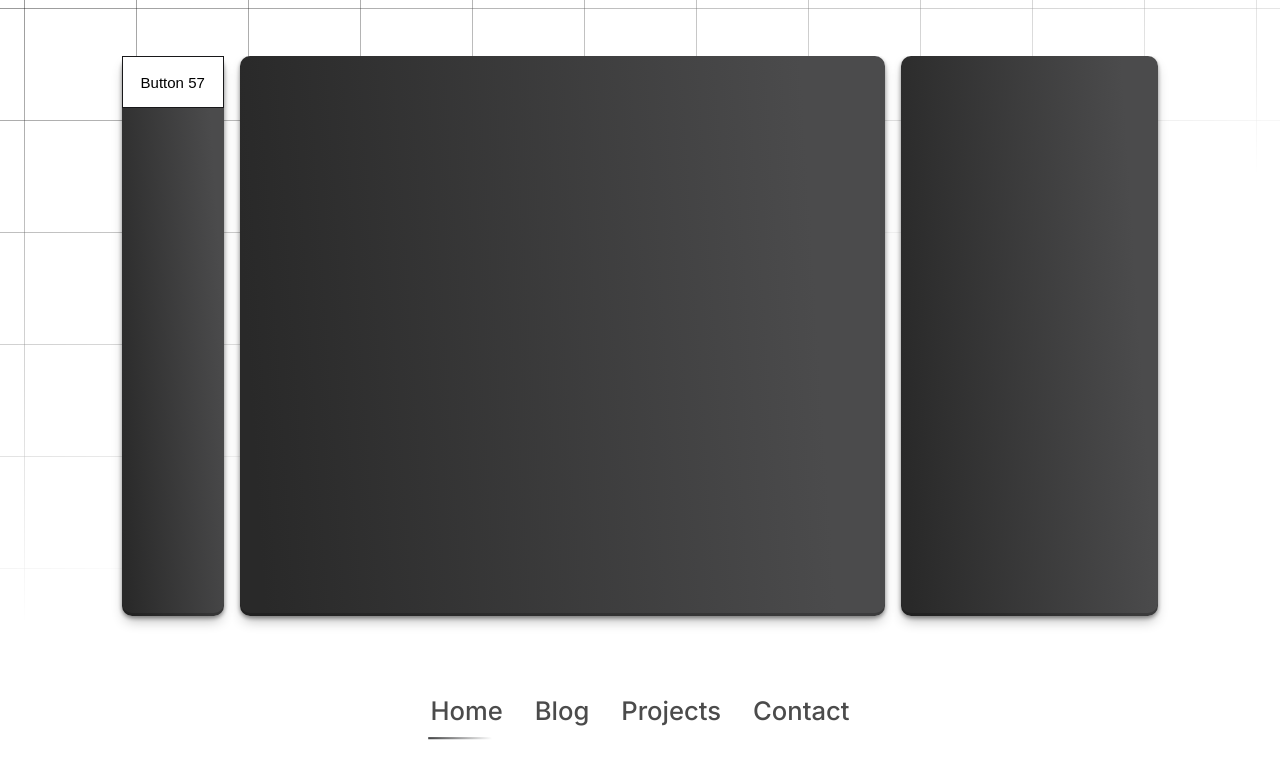
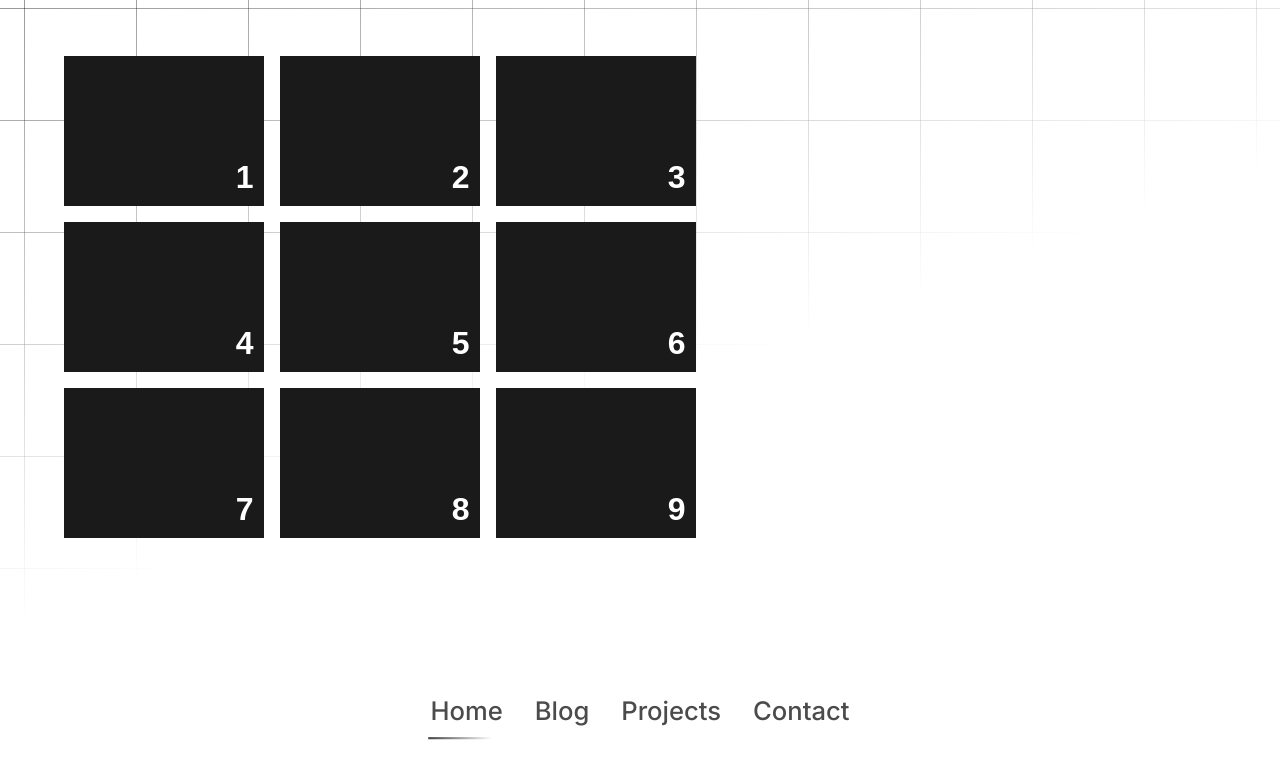
Before and after one commit to utkuoylum/oylumpersonal, a Next.js app: page / in a window 1280 px wide. Shown: the top 778 px of the page. Built offline with nearby package versions, Linux system fonts and the light colour scheme.

Commit message:
highlighted cards

```diff
--- a/src/app/page.js
+++ b/src/app/page.js
@@ -9,6 +9,7 @@ import SlidingCards from "@/components/SlidingCards/SlidingCards";
 import BioPage from "@/components/BioPage/BioPage";
 import LEDBoard from "@/components/Ledboard/Ledboard";
 import Button from "@/components/Button/Button";
+import HighlightCards from "@/components/HighlightCards/HighlightCards";
 
 export default function Home() {
   const [isLoading, setIsLoading] = useState(true);
@@ -27,13 +28,14 @@ export default function Home() {
       {/* <GridLayout /> */}
       {/* <SlidingCards /> */}
       {/* <LEDBoard /> */}
-      <div className={styles.gridContainer}>
+      {/* <div className={styles.gridContainer}>
         <div className={styles.gridCol}>
           <Button />
         </div>
         <div className={styles.gridCol}></div>
         <div className={styles.gridCol}></div>
-      </div>
+      </div> */}
+      <HighlightCards />
 
     </main>
   );
--- /dev/null
+++ b/src/components/HighlightCards/HighlightCards.jsx
@@ -0,0 +1,36 @@
+import { useEffect } from 'react';
+import styles from './HighlightCards.module.css'
+
+export default function HighlightCards() {
+
+
+    useEffect(() => {
+        const updateCursor = ({ x, y }) => {
+          document.documentElement.style.setProperty('--x', x);
+          document.documentElement.style.setProperty('--y', y);
+        };
+
+        document.body.addEventListener('pointermove', updateCursor);
+
+        // Cleanup event listener on component unmount
+        return () => {
+          document.body.removeEventListener('pointermove', updateCursor);
+        };
+      }, []);
+
+      return (
+        <main className={styles.main}>
+          <ul className={styles.ul}>
+            <li className={styles.card}><span className={styles.span}>1</span></li>
+            <li className={styles.card}><span className={styles.span}>2</span></li>
+            <li className={styles.card}><span className={styles.span}>3</span></li>
+            <li className={styles.card}><span className={styles.span}>4</span></li>
+            <li className={styles.card}><span className={styles.span}>5</span></li>
+            <li className={styles.card}><span className={styles.span}>6</span></li>
+            <li className={styles.card}><span className={styles.span}>7</span></li>
+            <li className={styles.card}><span className={styles.span}>8</span></li>
+            <li className={styles.card}><span className={styles.span}>9</span></li>
+          </ul>
+        </main>
+      );
+}
--- /dev/null
+++ b/src/components/HighlightCards/HighlightCards.module.css
@@ -0,0 +1,65 @@
+
+.ul {
+    padding: 0;
+    margin: 0;
+    list-style-type: none;
+    display: flex;
+    flex-wrap: wrap;
+    gap: 1rem;
+    width: 100%;
+  }
+
+  .main {
+    width: 80ch;
+    max-width: 100%;
+  }
+
+  .card {
+    background: hsl(0 0% 10%);
+    width: 200px;
+    aspect-ratio: 4 / 3;
+    position: relative;
+    transition: background 0.1s;
+  }
+
+  .card:hover {
+    --active: 1;
+  }
+
+  .card::after {
+    content: "";
+    position: absolute;
+    inset: 0;
+    background:
+      radial-gradient(circle at calc(var(--x) * 1px) calc(var(--y) * 1px), hsl(0 0% 100% / 0.15), transparent 15vmin);
+    background-attachment: fixed;
+    opacity: var(--active, 0);
+    transition: opacity 0.2s;
+    pointer-events: none;
+  }
+
+  .card::before {
+    content: "";
+    position: absolute;
+    inset: 0;
+    background:
+      radial-gradient(circle at calc(var(--x) * 1px) calc(var(--y) * 1px), hsl(0 0% 100% / 0.5), transparent 15vmin),
+      transparent;
+    background-attachment: fixed;
+    pointer-events: none;
+    mask:
+      linear-gradient(white, white) 50% 0 / 100% 4px no-repeat,
+      linear-gradient(white, white) 50% 100% / 100% 4px no-repeat,
+      linear-gradient(white, white) 0 50% / 4px 100% no-repeat,
+      linear-gradient(white, white) 100% 50% / 4px 100% no-repeat;
+  }
+
+  .span {
+    font-family: sans-serif, system-ui;
+    position: absolute;
+    bottom: 0.65rem;
+    right: 0.65rem;
+    font-weight: bold;
+    font-size: 2rem;
+    color: hsl(0 0% 100%);
+  }
```
